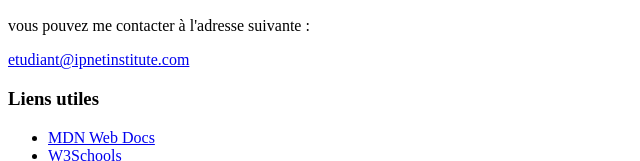
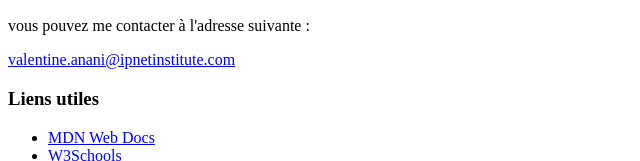
Before and after one commit to valentineanani/ipnet-it130-valentine, a plain HTML site: page blog.html in a window 1280 px wide. Shown: the part 626-787 px from the top of the page, 0-640 px from the left. Drawn offline with Linux system fonts and the light colour scheme.

Commit message:
finalisation de la page blog.html

```diff
--- a/blog.html
+++ b/blog.html
@@ -45,7 +45,7 @@
         <section id="Contact">
              <h2>contact</h2>
              <p>vous pouvez me contacter à l'adresse suivante :</p>
-             <p><a href="mailto:etudiant@ipnetinstitute.com">etudiant@ipnetinstitute.com</a></p>
+             <p><a href="mailto:valentine.anani@ipnetinstitute.com">valentine.anani@ipnetinstitute.com</a></p>
         </section>
         <aside>
             <h3>Liens utiles</h3>
```
